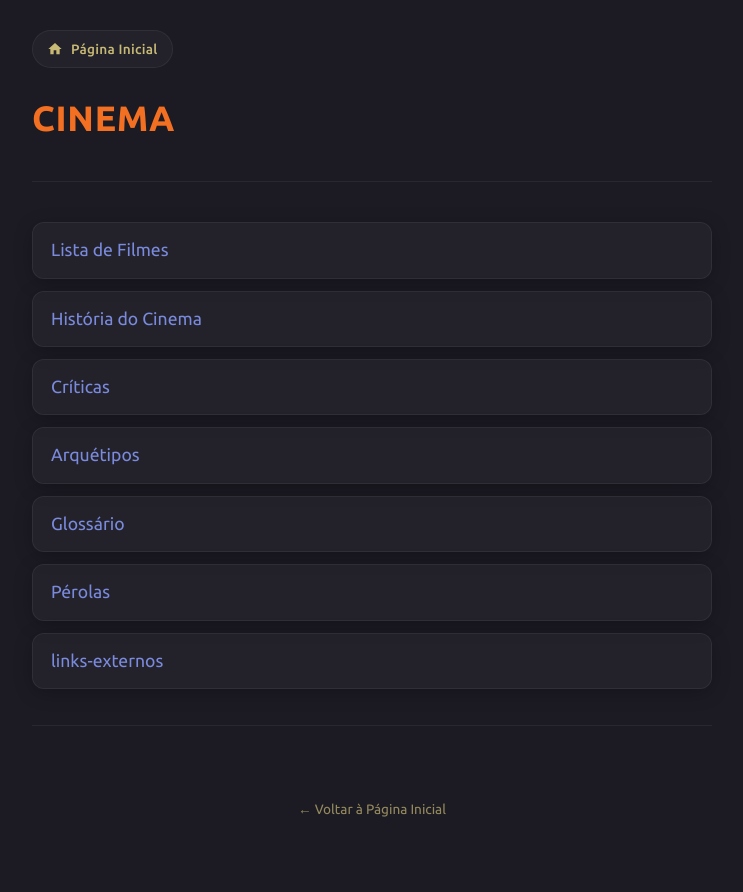
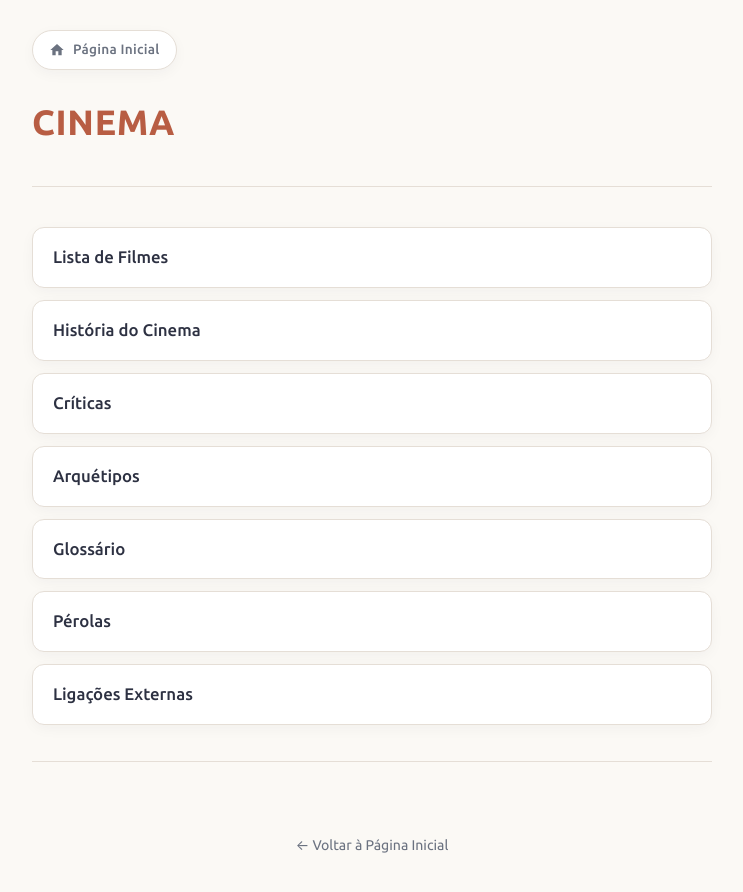
Before and after one commit to joaquim-capitao/aquele-filme, a Jekyll site: the page index.html, which Jekyll copies as it is, in a window 1280 px wide. Shown: the top 892 px of the page, without its empty margins (268-1011 px from the left). Built offline with Jekyll 4.4.1, drawn with Linux system fonts in a browser that asks for light colours.

Commit message:
Update styles and improve button layouts in index.html

```diff
--- a/index.html
+++ b/index.html
@@ -12,19 +12,20 @@
 
   <style>
     :root {
-      /* Cores baseadas no design da página */
-      --bg: #1c1b24; /* Fundo escuro azulado/acinzentado */
-      --card-bg: rgba(255, 255, 255, 0.03);
-      --card-border: rgba(255, 255, 255, 0.06);
-      --card-hover-border: rgba(243, 112, 34, 0.4);
-      --card-hover-bg: rgba(243, 112, 34, 0.05);
+      /* Esquema Claro Pastel */
+      --bg: #fbf9f5;                  /* Fundo suave em tom creme / off-white */
+      --card-bg: #ffffff;              /* Cartões e botões a branco nítido */
+      --card-border: #e5ded6;          /* Linhas divisórias em tom pastel subtil */
+      --card-hover-border: #b85d43;    /* Realce com terracota pastel no hover */
+      --card-hover-bg: #fdf6f3;        /* Fundo do hover com nuance avermelhada suave */
 
-      --accent: #f37022; /* Laranja dos títulos */
-      --text-link: #7a8add; /* Azul suave dos links */
-      --text-date: #c8b975; /* Amarelado das datas e subtítulo */
+      --accent: #b85d43;               /* Terracota pastel suave para o título e destaques */
+      --text-link: #2d3142;            /* Ardósia escuro para excelente contraste e legibilidade */
+      --text-link-accent: #5a739b;     /* Azul ardósia pastel */
+      --text-date: #6b7280;            /* Cinzento neutro para datas, metadados e subtítulos */
 
-      --accent-glow: rgba(243, 112, 34, 0.15);
-      --shadow: 0 4px 20px -2px rgba(0, 0, 0, 0.3);
+      --accent-glow: rgba(184, 93, 67, 0.12);
+      --shadow: 0 4px 15px -2px rgba(45, 49, 66, 0.05);
     }
 
     * {
@@ -34,12 +35,14 @@
     }
 
     body {
-      font-family: 'Ubuntu', sans-serif;
+      font-family: 'Ubuntu', -apple-system, BlinkMacSystemFont, "Segoe UI", Roboto, sans-serif;
       background-color: var(--bg);
       color: var(--text-link);
       min-height: 100vh;
-      line-height: 1.5;
+      line-height: 1.6;
       padding: 30px 20px 40px;
+      -webkit-font-smoothing: antialiased;
+      -moz-osx-font-smoothing: grayscale;
     }
 
     .container {
@@ -59,7 +62,7 @@
       display: inline-flex;
       align-items: center;
       gap: 8px;
-      padding: 8px 14px;
+      padding: 8px 16px;
       background: var(--card-bg);
       border: 1px solid var(--card-border);
       border-radius: 999px;
@@ -68,6 +71,7 @@
       font-size: 0.85rem;
       font-weight: 500;
       letter-spacing: 0.02em;
+      box-shadow: var(--shadow);
       transition: all 0.2s cubic-bezier(0.4, 0, 0.2, 1);
     }
 
@@ -122,7 +126,7 @@
       display: flex;
       justify-content: space-between;
       align-items: center;
-      padding: 14px 18px;
+      padding: 16px 20px;
       background-color: var(--card-bg);
       border: 1px solid var(--card-border);
       border-radius: 12px;
@@ -140,8 +144,13 @@
 
     .chronicles-list .title {
       color: var(--text-link);
-      font-weight: 400;
-      font-size: 1.1rem;
+      font-weight: 500;
+      font-size: 1.05rem;
+      transition: color 0.2s ease;
+    }
+
+    .chronicles-list a:hover .title {
+      color: var(--accent);
     }
 
     .chronicles-list .date {
@@ -164,14 +173,15 @@
     }
 
     .page-btn {
-      background-color: transparent;
-      border: 1px solid transparent;
+      background-color: var(--card-bg);
+      border: 1px solid var(--card-border);
       color: var(--text-link);
-      padding: 6px 12px;
+      padding: 7px 14px;
       font-size: 0.9rem;
       border-radius: 8px;
       cursor: pointer;
       font-family: inherit;
+      box-shadow: var(--shadow);
       transition: all 0.2s ease;
     }
 
@@ -182,15 +192,16 @@
     }
 
     .page-btn.active {
-      background-color: var(--card-bg);
+      background-color: var(--card-hover-bg);
       border-color: var(--accent);
       color: var(--accent);
       font-weight: 700;
     }
 
     .page-btn:disabled {
-      opacity: 0.3;
+      opacity: 0.4;
       cursor: default;
+      box-shadow: none;
     }
 
     footer {
@@ -205,13 +216,11 @@
       gap: 6px;
       text-decoration: none;
       color: var(--text-date);
-      font-size: 0.85rem;
-      opacity: 0.7;
+      font-size: 0.88rem;
       transition: all 0.2s ease;
     }
 
     .footer-home-btn:hover {
-      opacity: 1;
       color: var(--accent);
     }
   </style>
@@ -220,7 +229,7 @@
 
   <main class="container">
 
-    <!-- Botão Elegante no Início -->
+    <!-- Botão no Início -->
     <nav class="top-nav" aria-label="Navegação Superior">
       <a href="https://joaquim-capitao.github.io/" class="nav-home-btn">
         <svg viewBox="0 0 24 24" aria-hidden="true">
@@ -235,16 +244,13 @@
     </header>
 
     <ul class="chronicles-list" id="chronicles-list">
-
       <li><a href="https://joaquim-capitao.github.io/aquele-filme/lista-de-filmes"><span class="title">Lista de Filmes</span></a></li>
       <li><a href="https://joaquim-capitao.github.io/aquele-filme/historia"><span class="title">História do Cinema</span></a></li>
       <li><a href="https://joaquim-capitao.github.io/aquele-filme/criticas"><span class="title">Críticas</span></a></li>
       <li><a href="https://joaquim-capitao.github.io/aquele-filme/arquetipos"><span class="title">Arquétipos</span></a></li>
       <li><a href="https://joaquim-capitao.github.io/aquele-filme/glossario"><span class="title">Glossário</span></a></li>
       <li><a href="https://joaquim-capitao.github.io/aquele-filme/perolas"><span class="title">Pérolas</span></a></li>
-     <li><a href="https://joaquim-capitao.github.io/aquele-filme/links-externos"><span class="title">links-externos</span></a></li>
-
-
+      <li><a href="https://joaquim-capitao.github.io/aquele-filme/links-externos"><span class="title">Ligações Externas</span></a></li>
     </ul>
 
     <!-- Navegação de Páginas -->
```
Lines whose indentation alone changed are shown as unchanged.
